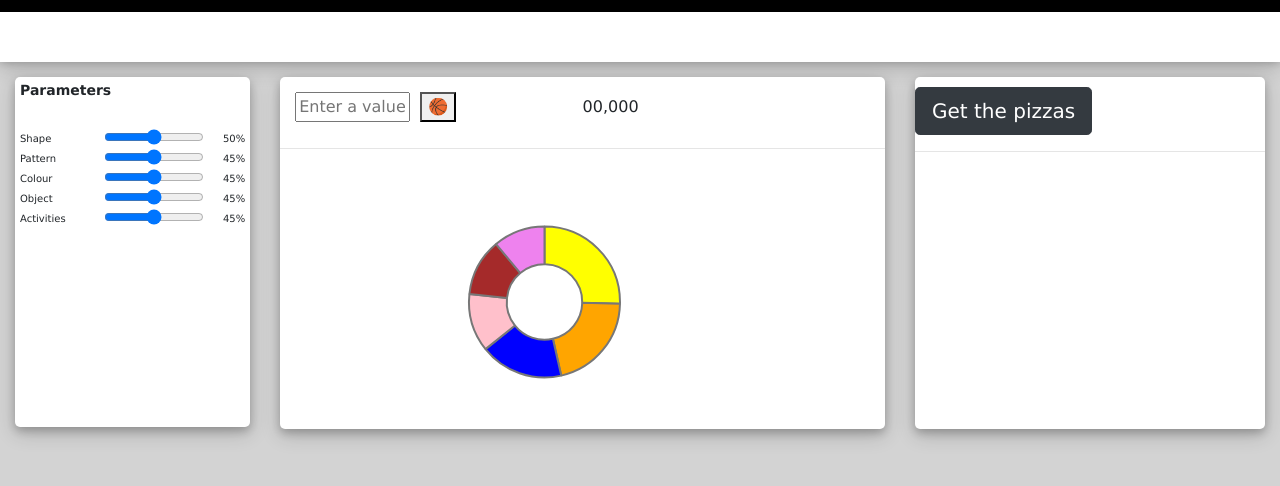
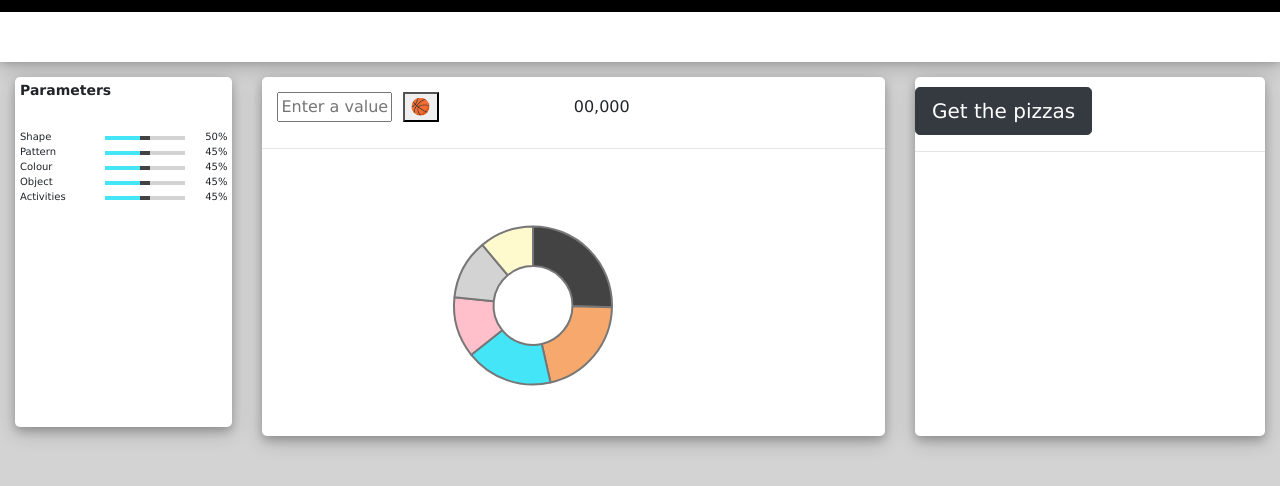
Before and after one commit to CAH1983/doughnut-chart, a plain HTML site: page index.html in a window 1280 px wide. Shown: the part 48-534 px from the top of the page. Drawn offline with nearby package versions, Linux system fonts and the light colour scheme.

Commit message:
customized range sliders

```diff
--- a/javascript/main.js
+++ b/javascript/main.js
@@ -25,12 +25,12 @@ let massPopChart = new Chart(mainChart, {
       // custom colors and hover effect on the chart
       backgroundColor:[
 
-        'yellow',
-        'orange',
-        'blue',
+        '#434343',
+        '#F7A86C',
+        '#43e5f7',
         'pink',
-        'brown',
-        'violet'
+        '#D3D3D3',
+        '#FFFACD'
       ],
       borderWidth: 2,
       borderColor: '#777',
--- a/style.css
+++ b/style.css
@@ -35,7 +35,6 @@ h3 {
     font-size: 14px;
     font-weight: bold;
     margin-bottom: 30px
-
 }
 
 .slidecontainer {
@@ -47,11 +46,36 @@ h3 {
 
 .slidecontainer input {
     width: 100px;
-
 }
 
 .slidecontainer >:first-child {
     width: 65px;
+}
+
+@media screen and (-webkit-min-device-pixel-ratio:0) {
+    input[type='range'] {
+        overflow: hidden;
+        width: 80px;
+        -webkit-appearance: none;
+        background-color: lightgrey;
+    }
+
+    input[type='range']::-webkit-slider-runnable-track {
+        height: 5px;
+        -webkit-appearance: none;
+        color: #13bba4;
+        margin-top: -1px;
+    }
+
+    input[type='range']::-webkit-slider-thumb {
+        width: 10px;
+        -webkit-appearance: none;
+        height: 5px;
+        cursor: ew-resize;
+        background: #434343;
+        box-shadow: -80px 0 0 80px #43e5f7;
+    }
+
 }
 
 #doughnutContainer {
```
Also changed, not shown: index.html (+3 -4 lines), 1 other file.
